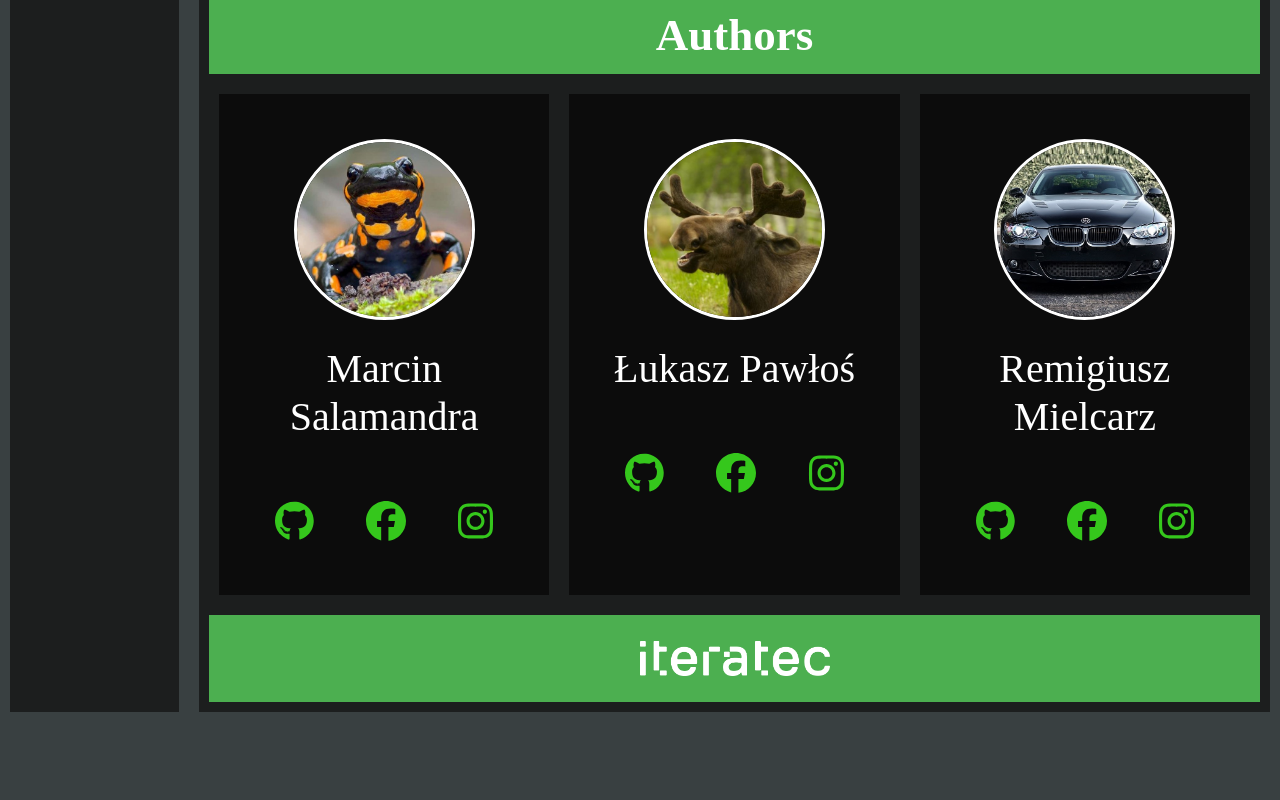
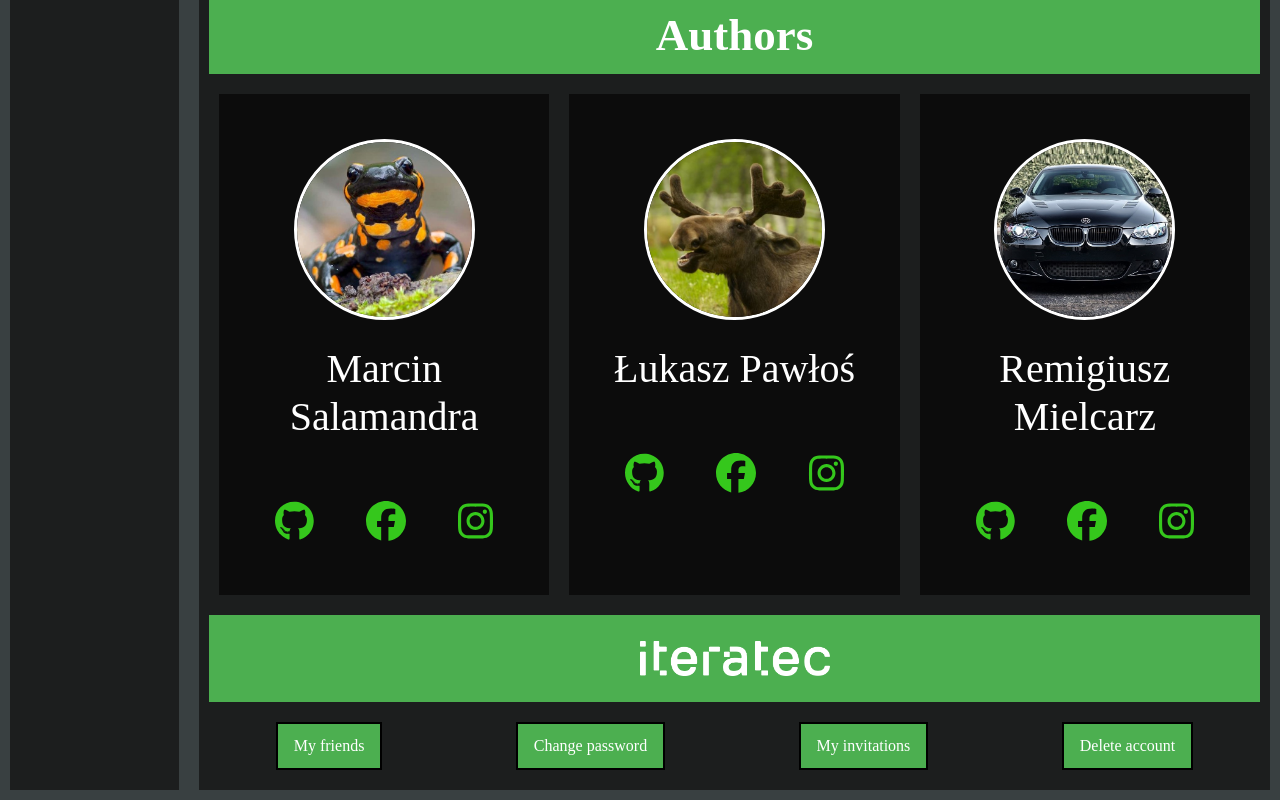
Before and after one commit to artProjects2019/ProjectAR, a Vue app in the folder frontend/: page / in a window 1280 px wide. Shown: the part 991-1791 px from the top of the page. Before the commit the page ends 1713 px from the top, so only its background shows below. Built offline with nearby package versions, Linux system fonts and the light colour scheme.

Commit message:
Adding to friends - frontend

```diff
--- a/frontend/src/components/Account.vue
+++ b/frontend/src/components/Account.vue
@@ -8,21 +8,24 @@
         My account
       </div>
 
-      <div v-if="logged">
+      <div v-if="logged" style="position: center">
         <strong> Hello, {{ logged.username }} </strong>
       </div>
+
+      <Account_panel/>
+
     </div>
-
   </div>
   </body>
 </template>
 
 <script>
 import Menu from "@/components/Menu";
+import Account_panel from "@/components/Account_panel";
 export default {
   // eslint-disable-next-line vue/multi-word-component-names
   name: "Account",
-  components: {Menu},
+  components: {Menu, Account_panel},
   computed: {
     logged() {
       return this.$store.state.auth.user;
--- /dev/null
+++ b/frontend/src/components/Account_panel.vue
@@ -0,0 +1,50 @@
+<template>
+  <div class="panel">
+    <div class="panel_option">
+      <button class="option_button" @click="$router.push('./friends')" >
+      My friends
+      </button>
+    </div>
+    <div class="panel_option">
+      <button class="option_button">
+      Change password
+      </button>
+    </div>
+    <div class="panel_option">
+      <button class="option_button" @click="$router.push('./friendInvitation')">
+      My invitations
+      </button>
+    </div>
+    <div class="panel_option">
+      <button class="option_button">
+      Delete account
+      </button>
+    </div>
+  </div>
+</template>
+
+<script>
+export default {
+  name: "Account_panel"
+}
+</script>
+
+<style scoped>
+.panel{
+  display: flex;
+  justify-content: space-around;
+}
+
+.panel_option{
+}
+.option_button{
+  background-color: #4CAF50; /* Green */
+  color: white;
+  padding: 10px 16px;
+  text-align: center;
+  text-decoration: none;
+  display: inline-block;
+  font-size: 16px;
+  border: 2px solid black;
+}
+</style>
--- /dev/null
+++ b/frontend/src/components/Friend_invitation.vue
@@ -0,0 +1,81 @@
+<template>
+  <body>
+  <div class="container">
+    <Menu/>
+
+    <div id="main">
+      <div class="bar">
+        Invitations
+      </div>
+
+      <div id="players" v-for="(INVITATION) in invitations " :key="INVITATION">
+        <div class="player">
+          <div class="personPhoto">
+            <img class="person_img" src="../plugins/image/person-icon.png" alt="User img">
+          </div>
+          Username<h1>Koks69</h1>
+
+          <div>
+            <button class="add">
+              <font-awesome-icon icon="user-check" />
+              Accept
+            </button>
+            <button class="decline">
+              <font-awesome-icon icon="user-xmark" />
+              Decline
+            </button>
+          </div>
+
+          </div>
+        </div>
+
+    </div>
+
+  </div>
+  </body>
+</template>
+
+<script>
+import Menu from "@/components/Menu";
+import axios from "axios";
+export default {
+  name: "Friend_invitation",
+  components: {Menu},
+
+  data() {
+    return {
+      invitations: [],
+    };
+  },
+  computed: {
+    logged() {
+      return this.$store.state.auth.user;
+    },
+  },
+  mounted() {
+    this.fetchInvitations();
+  },
+  methods: {
+    fetchInvitations(){
+      axios.get("api/friends/invitations/" + this.logged.username).then(function (response) {
+        this.users = response.data
+      }.bind(this))
+    }
+  },
+}
+</script>
+
+<style scoped>
+
+.decline{
+  background-color: white; /* Green */
+  color: black;
+  padding: 10px 16px;
+  text-align: center;
+  text-decoration: none;
+  display: inline-block;
+  font-size: 16px;
+  border: 2px solid black;
+}
+
+</style>
--- a/frontend/src/components/Home.vue
+++ b/frontend/src/components/Home.vue
@@ -138,16 +138,18 @@
           <img id="companyPhoto" src="../plugins/image/iteratec.png" alt="iteratec logo">
         </a>
       </div>
+      <Account_panel/>
     </div>
   </div>
   </body>
 </template>
 <script>
 import Menu from "@/components/Menu";
+import Account_panel from "@/components/Account_panel";
 export default {
   // eslint-disable-next-line vue/multi-word-component-names
   name: "Home",
-  components: {Menu},
+  components: {Menu,Account_panel},
   computed: {
     logged() {
       return this.$store.state.auth.user;
--- a/frontend/src/components/Register.vue
+++ b/frontend/src/components/Register.vue
@@ -92,7 +92,7 @@ export default {
   },
   methods: {
     created(){
-      setTimeout( () => this.$router.push({ path: '/confirm'}), 5000);
+      setTimeout( () => this.$router.push({ path: '/confirm'}), 3000);
     },
 
     handleRegister(user) {
--- a/frontend/src/components/Register_confirm.vue
+++ b/frontend/src/components/Register_confirm.vue
@@ -52,7 +52,7 @@ export default {
   },
   methods: {
     created(){
-      setTimeout( () => this.$router.push({ path: '/login'}), 5000);
+      setTimeout( () => this.$router.push({ path: '/login'}), 3000);
     },
 
     handleConfirmation(token) {
--- a/frontend/src/components/Users.vue
+++ b/frontend/src/components/Users.vue
@@ -16,7 +16,7 @@
 
             <div v-if="logged">
               <div v-if="!(USER.username === logged.username)">
-                <button @submit="handleAdd" class="add">
+                <button @click="handleAdd(logged.username, USER.username)" class="add">
                   <font-awesome-icon icon="plus" /> Add to friends
                 </button>
                 <div v-if="message" class="alert" :class="successful ? 'alert-success' : 'alert-danger'">
@@ -73,11 +73,13 @@ export default {
         this.users = response.data
       }.bind(this))
     },
-    handleAdd(user) {
+    handleAdd(user, user2) {
+      console.log(user);
+      console.log(user2);
       this.message = "";
       this.successful = false;
       this.loading = true;
-      this.$store.dispatch("auth/addFriend", user).then(
+      this.$store.dispatch("auth/invite", user,user2).then(
           (data) => {
             this.message = (data.response &&
                     data.response.data &&
--- a/frontend/src/plugins/font-awesome.js
+++ b/frontend/src/plugins/font-awesome.js
@@ -9,6 +9,8 @@ import {
     faRankingStar,
     faSignOut,
     faPlus,
+    faUserCheck,
+    faUserXmark,
 } from "@fortawesome/free-solid-svg-icons";
 import {
     faFacebook,
@@ -16,5 +18,5 @@ import {
     faGithub,
 } from '@fortawesome/free-brands-svg-icons'
 
-library.add(faHome, faUser, faUserPlus, faSignInAlt, faSignOutAlt, faRankingStar,faSignOut,faPlus,faFacebook, faInstagram,faGithub);
+library.add(faHome, faUser, faUserPlus, faSignInAlt, faSignOutAlt, faRankingStar, faSignOut, faPlus, faUserCheck, faUserXmark ,faFacebook, faInstagram, faGithub);
 export { FontAwesomeIcon };
--- a/frontend/src/router.js
+++ b/frontend/src/router.js
@@ -9,6 +9,7 @@ import Users from "@/components/Users";
 import Stats from "@/components/Stats";
 import Ranking from "@/components/Ranking";
 import Register_confirm from "@/components/Register_confirm";
+import Friend_invitation from "@/components/Friend_invitation";
 
 const routes = [
     {
@@ -51,6 +52,10 @@ const routes = [
         path: "/stats",
         component: Stats,
     },
+    {
+        path: "/friendInvitation",
+        component: Friend_invitation,
+    },
 ];
 const router = createRouter({
     history: createWebHistory(),
--- a/frontend/src/services/auth.service.js
+++ b/frontend/src/services/auth.service.js
@@ -26,9 +26,10 @@ class AuthService {
         return axios.get('api/register/confirm?token=' + token.token, {
         });
     }
-    addFriend(user) {
-        return axios.post('api/addfriend', {
-            username: user.username,
+    invite(user,user2) {
+        return axios.post('api/friends/invite', {
+            senderUsername: user.username,
+            receiverUsername: user2.username,
         })
     }
 }
--- a/frontend/src/store/auth.module.js
+++ b/frontend/src/store/auth.module.js
@@ -47,14 +47,14 @@ export const auth = {
                 }
             );
         },
-        addFriend({ commit }, user) {
-            return AuthService.addFriend(user).then(
+        invite({ commit }, user, user2) {
+            return AuthService.invite(user, user2).then(
                 response => {
-                    commit('additionSuccess');
+                    commit('invitationSuccess');
                     return Promise.resolve(response.data);
                 },
                 error => {
-                    commit('additionFailure');
+                    commit('invitationFailure');
                     return Promise.reject(error.response.data);
                 }
             )
@@ -81,11 +81,11 @@ export const auth = {
         registerFailure(state) {
             state.status.loggedIn = false;
         },
-        additionSuccess(state) {
+        invitationSuccess(state) {
             console.log("Addition success");
             state.status.friends = true;
         },
-        additionFailure(state) {
+        invitationFailure(state) {
             console.log("Addition failure");
             state.status.friends = false;
         }
```
